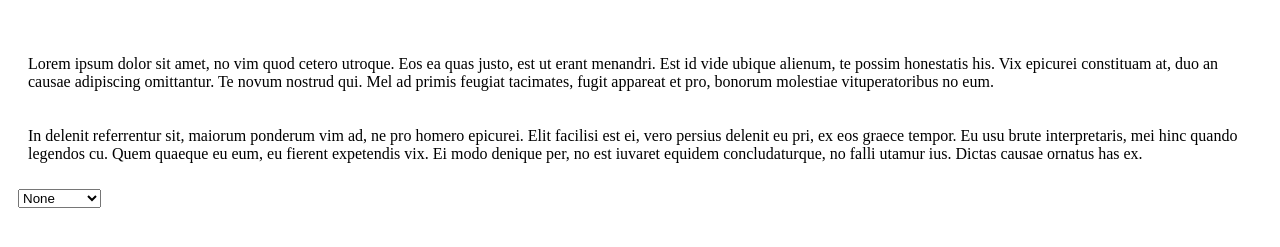
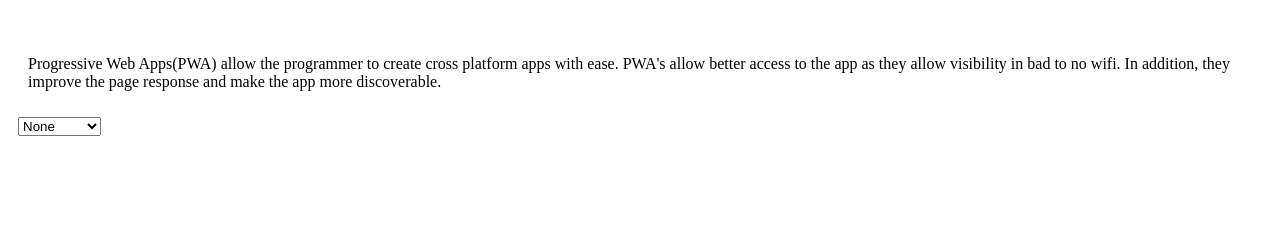
Before and after one commit to booleanacc/booleanacc.github.io, a plain HTML site: page file/web-2.html in a window 1280 px wide. Shown: the part 81-328 px from the top of the page. Drawn offline with nearby package versions, Linux system fonts and the light colour scheme.

Commit message:
Update web-2.html

```diff
--- a/file/web-2.html
+++ b/file/web-2.html
@@ -32,9 +32,7 @@
   <h1 style="text-align:center;padding:10px">Homework 14</h1>
 
   <div style="padding:10px">
-    <p>Lorem ipsum dolor sit amet, no vim quod cetero utroque. Eos ea quas justo, est ut erant menandri. Est id vide ubique alienum, te possim honestatis his. Vix epicurei constituam at, duo an causae adipiscing omittantur. Te novum nostrud qui. Mel ad primis feugiat tacimates, fugit appareat et pro, bonorum molestiae vituperatoribus no eum.</p>
-
-  <p>In delenit referrentur sit, maiorum ponderum vim ad, ne pro homero epicurei. Elit facilisi est ei, vero persius delenit eu pri, ex eos graece tempor. Eu usu brute interpretaris, mei hinc quando legendos cu. Quem quaeque eu eum, eu fierent expetendis vix. Ei modo denique per, no est iuvaret equidem concludaturque, no falli utamur ius. Dictas causae ornatus has ex.</p>
+    <p>Progressive Web Apps(PWA) allow the programmer to create cross platform apps with ease. PWA's allow better access to the app as they allow visibility in bad to no wifi. In addition, they improve the page response and make the app more discoverable.  </p>
 
 
   <select id="select" onchange="changeFunc()">Choose Background
```
